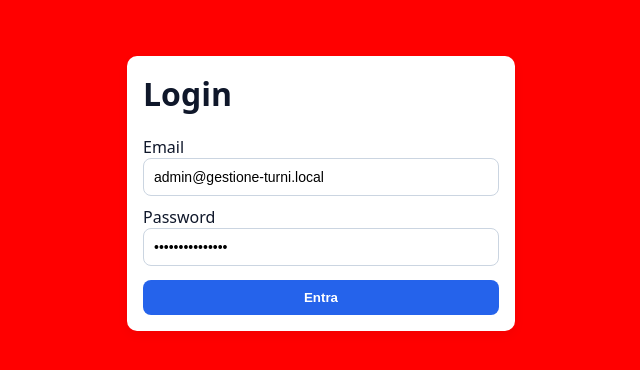
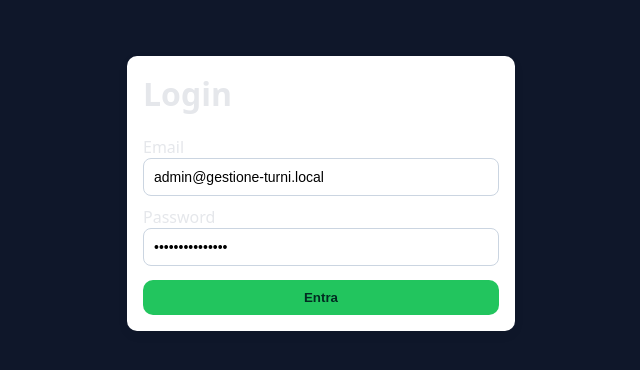
Before and after one commit to vittorio-palmieri/gestione-turni, a Next.js app in the folder frontend/: page /login in a window 1280 px wide. Shown: the top 370 px of the page, without its empty margins (319-959 px from the left). Built offline with nearby package versions, Linux system fonts and the light colour scheme.

Commit message:
test theme colors

```diff
--- a/frontend/styles/globals.css
+++ b/frontend/styles/globals.css
@@ -168,3 +168,15 @@ tr:hover td {
 body {
   background: red !important;
 }
+/* === TEST THEME COLORS === */
+body {
+  background-color: #0f172a !important; /* blu scuro */
+  color: #e5e7eb !important;            /* grigio chiaro */
+}
+
+button,
+.btn {
+  background-color: #22c55e !important; /* verde */
+  color: #022c22 !important;
+  border-radius: 10px;
+}
```
